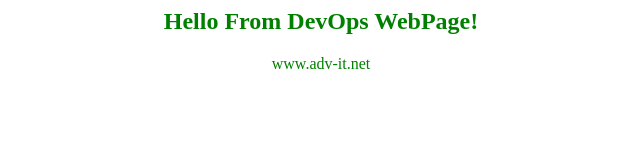
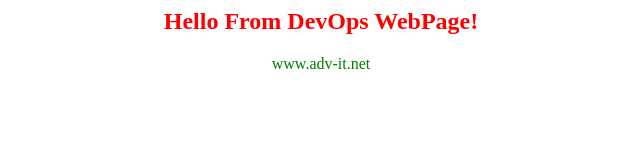
Before and after one commit to AlexRSN55/app-for-jenkins, a plain HTML site: page index.html in a window 1280 px wide. Shown: the whole page, without its empty margins (319-959 px from the left). Drawn offline with Linux system fonts and the light colour scheme.

```diff
--- a/index.html
+++ b/index.html
@@ -1,7 +1,7 @@
 <html>
 <body background=black>
 <center>
-<h2><font color=green>Hello From DevOps WebPage!</font></h2>
+<h2><font color=red>Hello From DevOps WebPage!</font></h2>
 <font color=green>www.adv-it.net</font>
 </center>
 </body>
```
